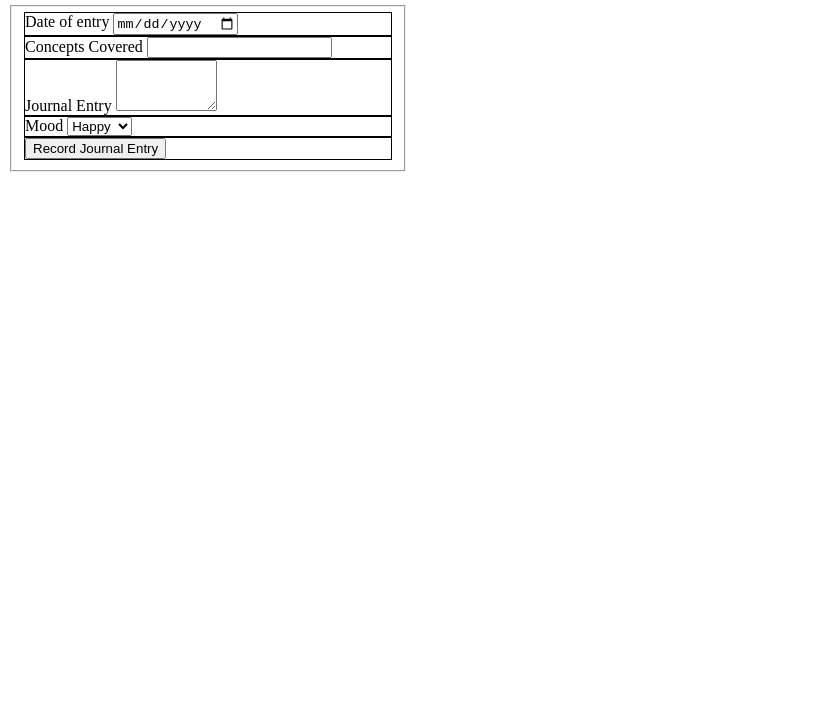
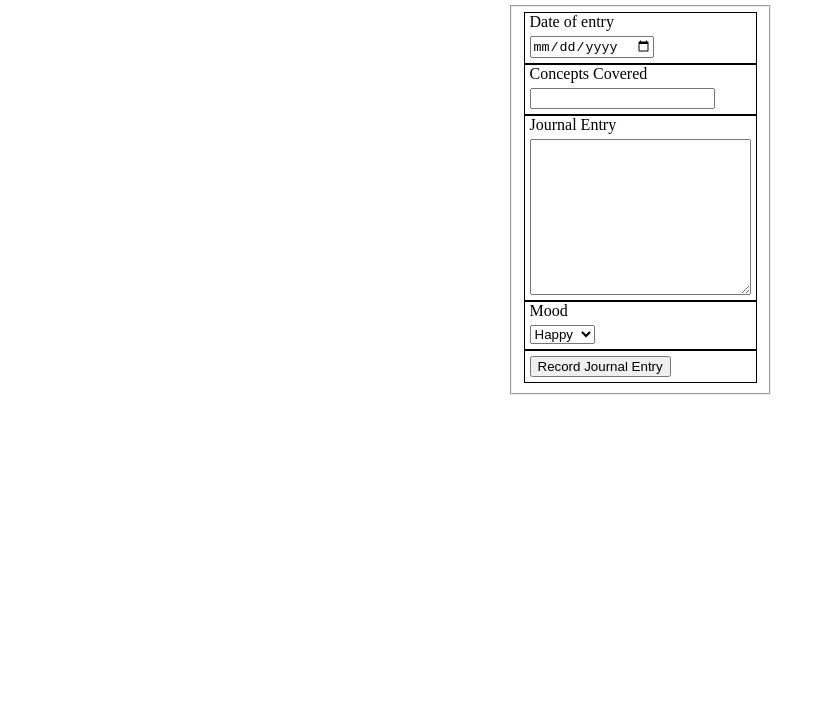
Before and after one commit to larsencs/daily-journal, a plain HTML site: page index.html in a window 1280 px wide. Shown: the part 88-800 px from the top of the page, without its empty margins (0-826 px from the left). Drawn offline with Linux system fonts and the light colour scheme.

Commit message:
Centered elements

```diff
--- a/index.html
+++ b/index.html
@@ -29,7 +29,7 @@
                         </div>
                         <div class="form-div">
                             <label for="journal-entry">Journal Entry</label>
-                            <textarea title="journal-entry" id="" cols="10" rows="3"></textarea>
+                            <textarea title="journal-entry" id="" cols="25" rows="10"></textarea>
                         </div>
                         <div class="form-div">
                             <label for="mood-selector">Mood</label>
--- a/styles/main.css
+++ b/styles/main.css
@@ -1,8 +1,39 @@
 form{
     display:flex;
     flex-direction: column;
-    max-width: 400px;
+
+}
+.user-created-data{
+    display: flex;
+    justify-content: center;
 }
 .form-div{
     border: 1px solid black;
+    display: flex;
+    flex-direction: column;
+    justify-content: center;
+    align-items: baseline;
 }
+.form-div input{
+    align-items: center;
+    margin: 5px;
+}
+.form-div textarea{
+    align-items: center;
+    margin: 5px;
+}
+.form-div select{
+    align-items: center;
+    margin: 5px;
+}
+.form-div button {
+    align-items: center;
+    margin: 5px;
+}
+.creation-form{
+    max-width: 400px;
+
+}
+.creation-form h2{
+    text-align: center;
+}
```
